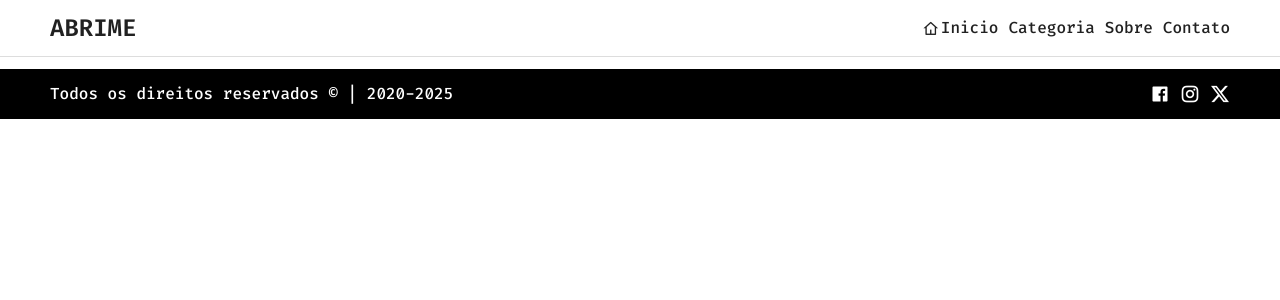
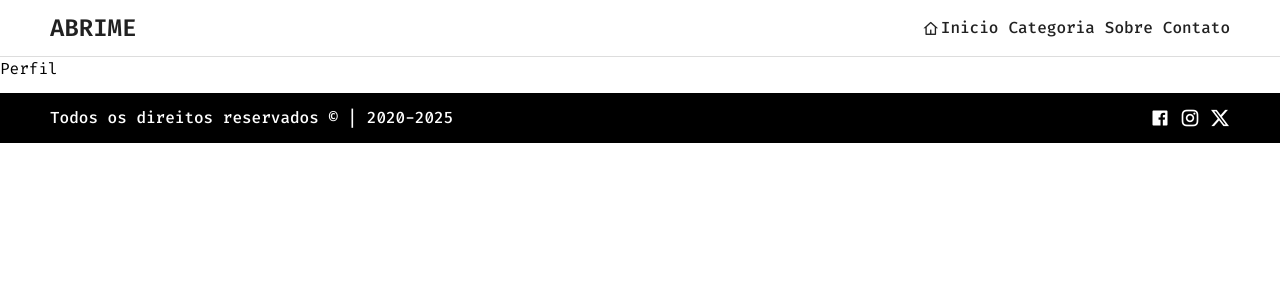
Before and after one commit to DevVittor/Vue3, a Vue app: page / in a window 1280 px wide. Shown: the top 300 px of the page. Built offline with nearby package versions, Linux system fonts and the light colour scheme.

Commit message:
Button para acessar o perfil

```diff
--- a/src/components/Content.vue
+++ b/src/components/Content.vue
@@ -16,6 +16,7 @@ onMounted(() => {
 });
 </script>
 <template>
+  <a href="/2">Perfil</a>
   <section>
     <div
       className="m-auto w-full 2xl:columns-4 md:columns-4 sm:columns-2 gap-1.5 p-1.5"
```
